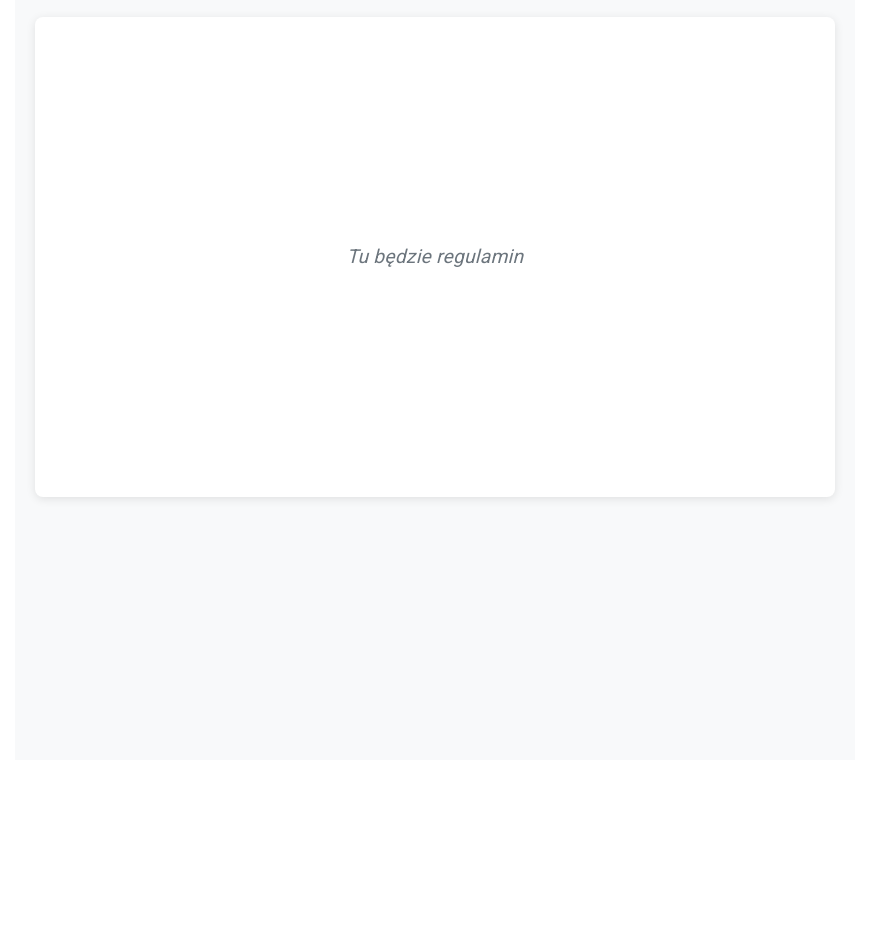
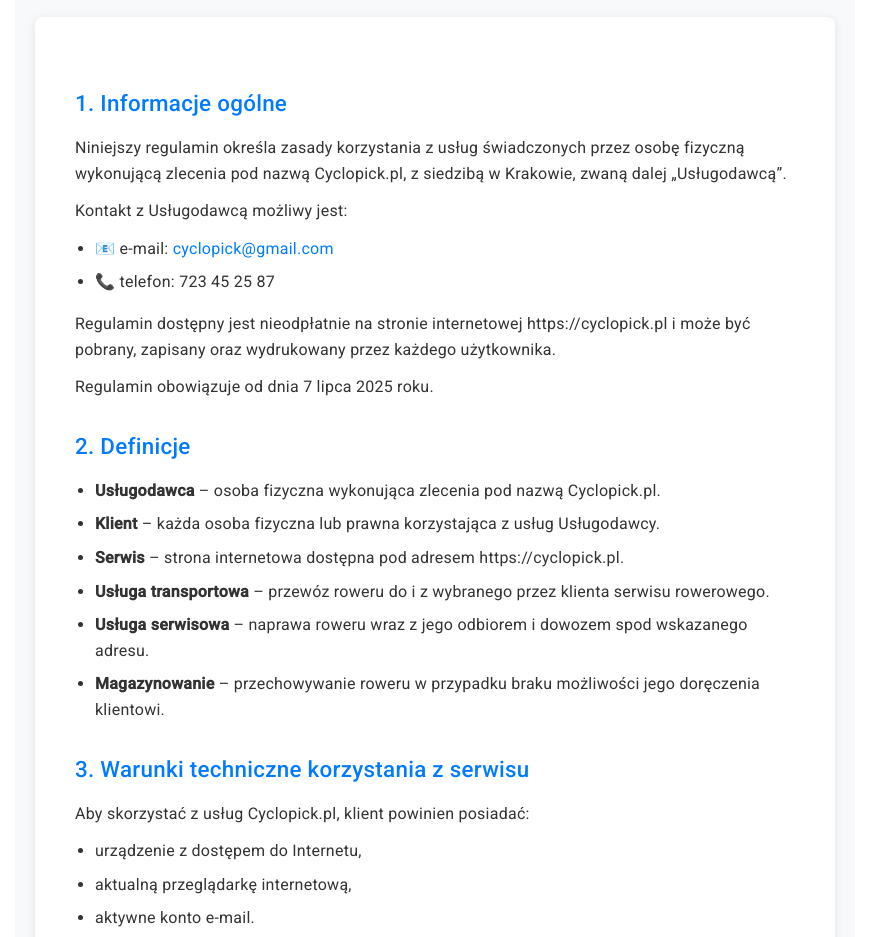
Before and after one commit to mimik91/SamaRamaFront, an Angular app: page /terms-of-service in a window 1280 px wide. Shown: the part 160-1097 px from the top of the page, without its empty margins (205-1074 px from the left). Before the commit the page ends 920 px from the top, so only its background shows below. Built offline with nearby package versions, Linux system fonts and the light colour scheme.

Commit message:
added terms of service

```diff
--- a/src/app/core/terms-of-service.component.ts
+++ b/src/app/core/terms-of-service.component.ts
@@ -14,7 +14,96 @@ import { Router } from '@angular/router';
       </div>
 
       <div class="terms-content">
-        <p class="placeholder-text">Tu będzie regulamin</p>
+        <div class="terms-text">
+          <h2>1. Informacje ogólne</h2>
+          <p>Niniejszy regulamin określa zasady korzystania z usług świadczonych przez osobę fizyczną wykonującą zlecenia pod nazwą Cyclopick.pl, z siedzibą w Krakowie, zwaną dalej „Usługodawcą”.</p>
+          <p>Kontakt z Usługodawcą możliwy jest:</p>
+          <ul>
+            <li>📧 e-mail: <a href="mailto:cyclopick@gmail.com">cyclopick{{'@'}}gmail.com</a></li>
+            <li>📞 telefon: 723 45 25 87</li>
+          </ul>
+          <p>Regulamin dostępny jest nieodpłatnie na stronie internetowej https://cyclopick.pl i może być pobrany, zapisany oraz wydrukowany przez każdego użytkownika.</p>
+          <p>Regulamin obowiązuje od dnia 7 lipca 2025 roku.</p>
+
+          <h2>2. Definicje</h2>
+          <ul>
+            <li><strong>Usługodawca</strong> – osoba fizyczna wykonująca zlecenia pod nazwą Cyclopick.pl.</li>
+            <li><strong>Klient</strong> – każda osoba fizyczna lub prawna korzystająca z usług Usługodawcy.</li>
+            <li><strong>Serwis</strong> – strona internetowa dostępna pod adresem https://cyclopick.pl.</li>
+            <li><strong>Usługa transportowa</strong> – przewóz roweru do i z wybranego przez klienta serwisu rowerowego.</li>
+            <li><strong>Usługa serwisowa</strong> – naprawa roweru wraz z jego odbiorem i dowozem spod wskazanego adresu.</li>
+            <li><strong>Magazynowanie</strong> – przechowywanie roweru w przypadku braku możliwości jego doręczenia klientowi.</li>
+          </ul>
+
+          <h2>3. Warunki techniczne korzystania z serwisu</h2>
+          <p>Aby skorzystać z usług Cyclopick.pl, klient powinien posiadać:</p>
+          <ul>
+            <li>urządzenie z dostępem do Internetu,</li>
+            <li>aktualną przeglądarkę internetową,</li>
+            <li>aktywne konto e-mail.</li>
+          </ul>
+
+          <h2>4. Zakres i warunki świadczenia usług</h2>
+          <h3>🚚 Transport roweru do wybranego serwisu</h3>
+          <ul>
+            <li>Klient samodzielnie umawia termin wizyty w wybranym serwisie rowerowym.</li>
+            <li>Następnie zamawia transport roweru przez Cyclopick.pl, wskazując datę odbioru – dzień przed umówionym terminem serwisu.</li>
+            <li>Odbiór roweru odbywa się w godzinach 18:00–22:00.</li>
+            <li>Rower zostaje dostarczony do serwisu tak, aby był dostępny na umówiony dzień.</li>
+            <li>Po zakończeniu serwisu i otrzymaniu informacji o gotowości roweru, Cyclopick.pl odbiera rower i dostarcza go z powrotem do klienta w godzinach 18:00–22:00.</li>
+            <li>W przypadku nieobecności klienta podczas dostawy, rower zostaje przewieziony do magazynu. Podejmowane są próby kontaktu z klientem w celu ustalenia nowego terminu odbioru.</li>
+            <li>Za każdy dzień magazynowania naliczana jest opłata w wysokości 10 zł.</li>
+          </ul>
+
+          <h3>🔧 Usługa serwisowa z transportem</h3>
+          <ul>
+            <li>Rower odbierany jest w godzinach 18:00–22:00, naprawiany, a następnie odwożony do klienta w tych samych godzinach.</li>
+            <li>Czas realizacji naprawy wynosi standardowo do 24 godzin. W przypadku wydłużenia naprawy powyżej 48 godzin, klient zostaje poinformowany o przyczynie opóźnienia.</li>
+          </ul>
+
+          <h2>5. Odpowiedzialność i ograniczenia</h2>
+          <ul>
+            <li>Usługodawca ponosi odpowiedzialność za rowery o wartości do 6000 zł.</li>
+            <li>Rowery o wartości powyżej 6000 zł są przewożone wyłącznie na odpowiedzialność klienta.</li>
+            <li>Rowery z ramą lub obręczami karbonowymi są przewożone wyłącznie na odpowiedzialność klienta.</li>
+            <li>Usługodawca nie ponosi odpowiedzialności za uszkodzenia wynikające z ukrytych wad roweru lub niewłaściwego przygotowania roweru do transportu.</li>
+          </ul>
+
+          <h2>6. Ceny i płatności</h2>
+          <ul>
+            <li>Ceny usług są podawane w trakcie składania zamówienia i zawierają podatek VAT (jeśli dotyczy).</li>
+            <li>Dostępne metody płatności:
+              <ul>
+                <li>💳 BLIK</li>
+                <li>💵 Gotówka przy odbiorze</li>
+              </ul>
+            </li>
+            <li>Opłata za magazynowanie roweru wynosi 10 zł za każdy rozpoczęty dzień.</li>
+          </ul>
+
+          <h2>7. Odstąpienie od umowy</h2>
+          <ul>
+            <li>Klient będący konsumentem ma prawo odstąpić od umowy zawartej na odległość w terminie 14 dni bez podania przyczyny, o ile usługa nie została jeszcze wykonana.</li>
+            <li>W celu odstąpienia od umowy należy przesłać oświadczenie na adres e-mail: <a href="mailto:cyclopick@gmail.com">cyclopick{{'@'}}gmail.com</a>.</li>
+            <li>W przypadku rozpoczęcia świadczenia usługi przed upływem terminu do odstąpienia, klient traci prawo do odstąpienia od umowy.</li>
+          </ul>
+
+          <h2>8. Reklamacje</h2>
+          <ul>
+            <li>Reklamacje dotyczące wykonanych usług można zgłaszać w terminie do 14 dni od ich wykonania.</li>
+            <li>Reklamacje należy przesłać na adres e-mail: <a href="mailto:cyclopick@gmail.com">cyclopick{{'@'}}gmail.com</a>.</li>
+            <li>Reklamacja powinna zawierać: imię i nazwisko klienta, numer zamówienia, opis problemu oraz ewentualne zdjęcia dokumentujące stan roweru.</li>
+            <li>Usługodawca rozpatrzy reklamację w terminie 14 dni od jej otrzymania.</li>
+          </ul>
+
+          <h2>9. Dane osobowe i polityka prywatności</h2>
+          <p>Administratorem danych osobowych klientów jest Usługodawca. Dane osobowe przetwarzane są wyłącznie w celu realizacji usług oraz kontaktu z klientem. Klient ma prawo dostępu do swoich danych, ich poprawiania oraz żądania ich usunięcia. Szczegółowe informacje znajdują się w Polityce Prywatności dostępnej na stronie internetowej.</p>
+
+          <h2>10. Postanowienia końcowe</h2>
+          <p>Usługodawca zastrzega sobie prawo do zmiany niniejszego regulaminu. Zmiany wchodzą w życie z dniem ich publikacji na stronie internetowej.</p>
+          <p>W sprawach nieuregulowanych niniejszym regulaminem zastosowanie mają przepisy Kodeksu cywilnego oraz ustawy o prawach konsumenta.</p>
+          <p>Regulamin obowiązuje od dnia 7 lipca 2025 roku.</p>
+        </div>
       </div>
     </div>
   `,
@@ -62,18 +151,42 @@ import { Router } from '@angular/router';
       padding: 40px;
       border-radius: 8px;
       box-shadow: 0 2px 10px rgba(0,0,0,0.1);
-      min-height: 400px;
-      display: flex;
-      align-items: center;
-      justify-content: center;
     }
 
-    .placeholder-text {
+    .terms-text {
+      font-size: 1rem;
+      color: #333;
+      line-height: 1.6;
+    }
+
+    .terms-text h2 {
+      margin-top: 30px;
+      font-size: 1.4rem;
+      color: #007bff;
+    }
+
+    .terms-text h3 {
+      margin-top: 20px;
       font-size: 1.2rem;
-      color: #6c757d;
-      text-align: center;
-      font-style: italic;
-      margin: 0;
+      color: #0056b3;
+    }
+
+    .terms-text ul {
+      padding-left: 20px;
+      margin-top: 10px;
+    }
+
+    .terms-text li {
+      margin-bottom: 8px;
+    }
+
+    .terms-text a {
+      color: #007bff;
+      text-decoration: none;
+    }
+
+    .terms-text a:hover {
+      text-decoration: underline;
     }
 
     @media (max-width: 768px) {
```
